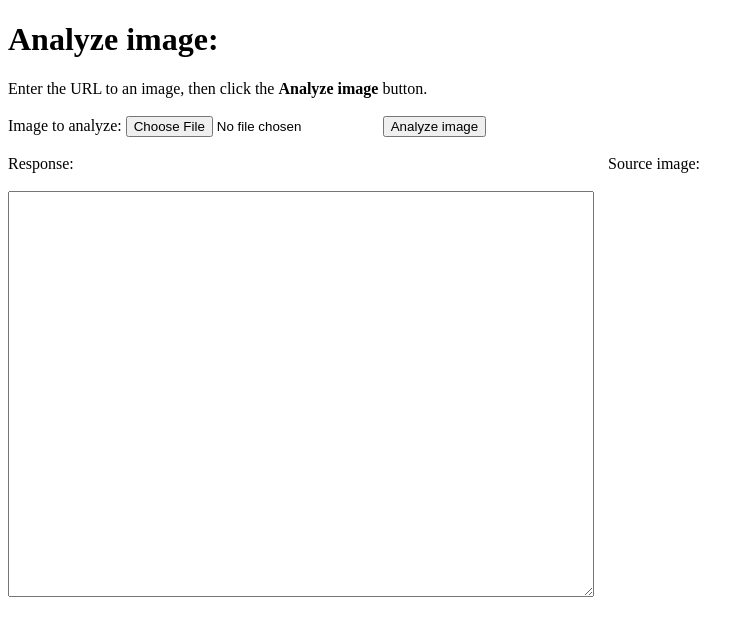
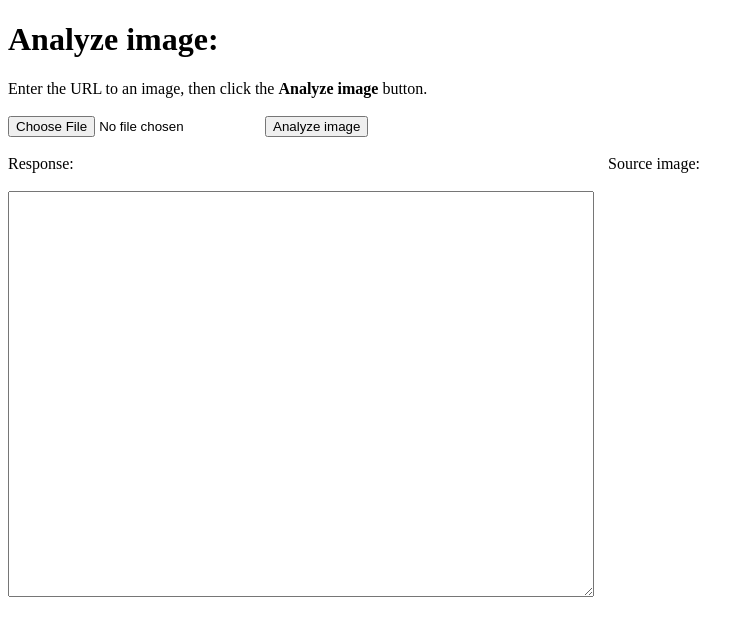
Before and after one commit to rivaldynf/Submission-macd, a PHP site: page / in a window 1280 px wide. Shown: the top 636 px of the page, without its empty margins (0-754 px from the left). Run offline with PHP 8.4, Linux system fonts and the light colour scheme; some libraries are stand-ins or nearby versions.

Commit message:
Update index.php

```diff
--- a/index.php
+++ b/index.php
@@ -73,7 +73,6 @@
     <h1>Analyze image:</h1>
     Enter the URL to an image, then click the <strong>Analyze image</strong> button.
     <br><br>
-    Image to analyze:
     <input type="file" name="inputImage" id="inputImage">
     <button onclick="processImage()">Analyze image</button>
     <br><br>
```
